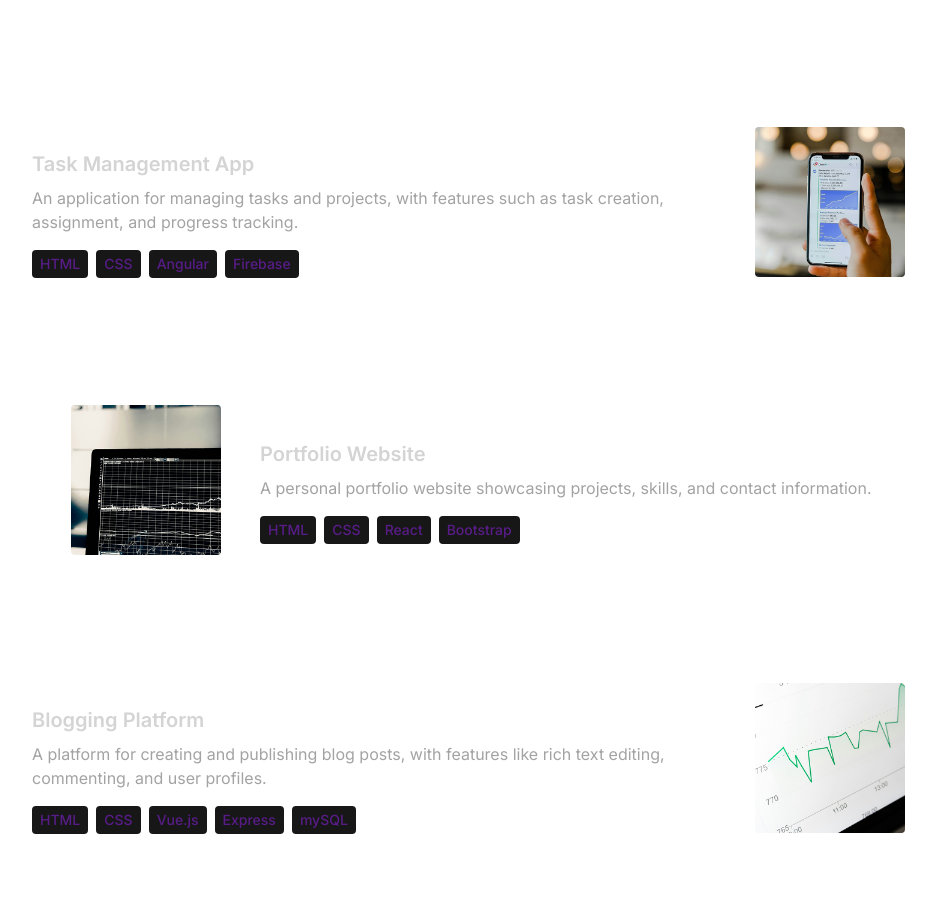
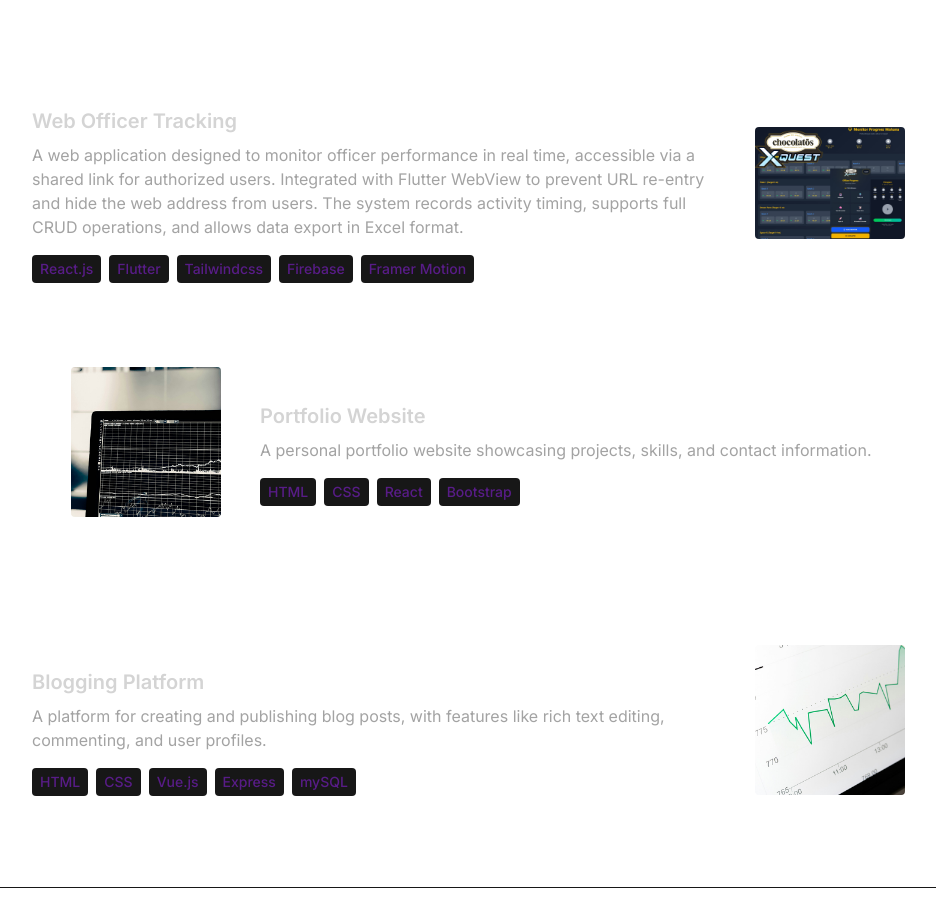
Before and after one commit to YudanMaulana/portfolio-me, a React (Vite) app: page / in a window 1280 px wide. Shown: the part 3386-4290 px from the top of the page, without its empty margins (152-1088 px from the left). Built offline with nearby package versions, Linux system fonts and the light colour scheme.

Commit message:
add experience web tracking

```diff
--- a/src/locales/en.json
+++ b/src/locales/en.json
@@ -22,11 +22,17 @@
         "description": "This application is useful for monitoring the efficiency of circular knitting machines with RPM to percent and minutes based on working hours.",
         "technologies": ["Flutter", "Android Studio"]
       },
-      {
-        "title": "Task Management App",
-        "description": "An application for managing tasks and projects, with features such as task creation, assignment, and progress tracking.",
-        "technologies": ["HTML", "CSS", "Angular", "Firebase"]
-      },
+    {
+      "title": "Web Officer Tracking",
+      "description": "A web application designed to monitor officer performance in real time, accessible via a shared link for authorized users. Integrated with Flutter WebView to prevent URL re-entry and hide the web address from users. The system records activity timing, supports full CRUD operations, and allows data export in Excel format.",
+      "technologies": [
+        "React.js",
+        "Flutter",
+        "Tailwindcss",
+        "Firebase",
+        "Framer Motion"
+      ]
+    },
       {
         "title": "Portfolio Website",
         "description": "A personal portfolio website showcasing projects, skills, and contact information.",
--- a/src/locales/id.json
+++ b/src/locales/id.json
@@ -21,11 +21,17 @@
         "description": "aplikasi ini berguna untuk memantau efisiensi mesin rajut bundar dengan RPM ke persen dan menit berdasarkan jam kerja.",
         "technologies": ["Flutter", "Android Studio"]
       },
-      {
-        "title": "Task Management App",
-        "description": "Aplikasi untuk mengelola tugas dan proyek, dengan fitur-fitur seperti pembuatan tugas, penugasan, dan pelacakan kemajuan.",
-        "technologies": ["HTML", "CSS", "Angular", "Firebase"]
-      },
+    {
+      "title": "Web Officer Tracking",
+      "description": "Aplikasi web untuk memantau kinerja seluruh officer secara realtime yang dapat diakses oleh pengguna melalui tautan khusus. Terintegrasi dengan Flutter WebView untuk mencegah penulisan ulang URL dan menyembunyikan alamat web dari pengguna. Sistem ini mencatat waktu aktivitas, mendukung operasi CRUD data, serta menyediakan fitur ekspor laporan ke dalam format Excel.",
+      "technologies": [
+        "React.js",
+        "Flutter",
+        "Tailwindcss",
+        "Firebase",
+        "Framer Motion"
+      ]
+    },
       {
         "title": "Task Management App",
         "description": "Situs web portofolio pribadi yang menampilkan proyek, keahlian, dan informasi kontak.",
--- a/src/locales/index.js
+++ b/src/locales/index.js
@@ -1,7 +1,8 @@
 import project1 from "../assets/projects/project-1.jpg";
-import project2 from "../assets/projects/project-2.jpg";
+import project2 from "../assets/projects/project-2.png";
 import project3 from "../assets/projects/project-3.jpg";
 import project4 from "../assets/projects/project-4.jpg";
+import project5 from "../assets/projects/project-5.jpg";
 
 export const EXPERIENCES = [
   {
@@ -42,6 +43,7 @@ export const PROJECTS = [
   { image: project2 },
   { image: project3 },
   { image: project4 },
+  { image: project5 }
 ];
 
 export const CONTACT = {
```
Also changed, not shown: src/assets/projects/project-2.png (renamed from src/assets/projects/project-5.png), src/assets/projects/project-5.jpg (renamed from src/assets/projects/project-2.jpg).
